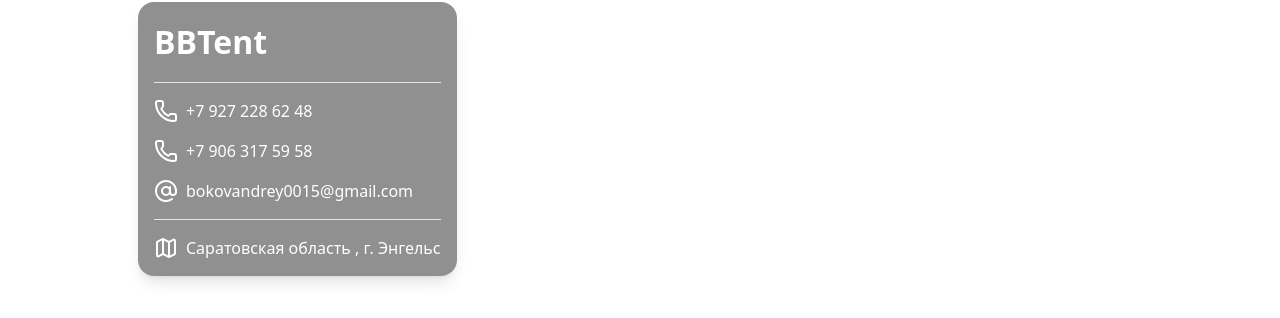
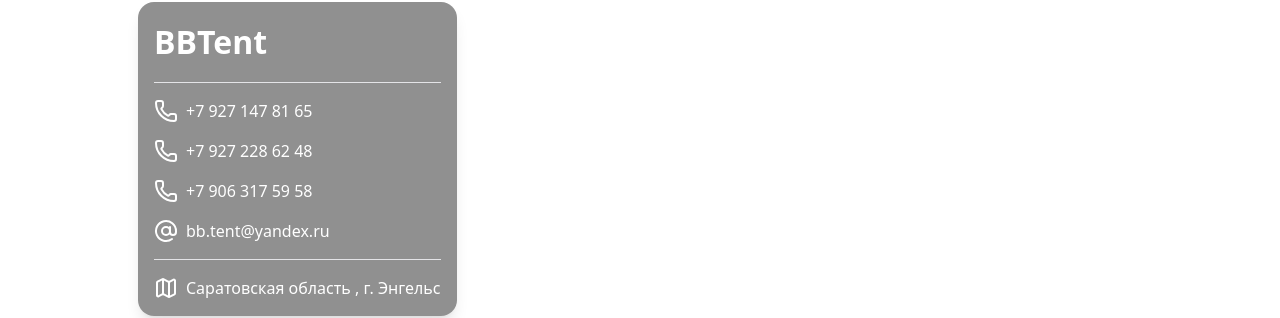
Before and after one commit to LedeuxOff/bbtent, a React (Vite) app: page / in a window 1280 px wide. Shown: the part 4021-4339 px from the top of the page. Built offline with nearby package versions, Linux system fonts and the light colour scheme.

Commit message:
feat: update UI for header contacts, update UI for map contacts

```diff
--- a/src/pages/main/map-section/index.tsx
+++ b/src/pages/main/map-section/index.tsx
@@ -10,24 +10,64 @@
         <div className="flex flex-col gap-8">
           <span className="text-[38px] font-[700]">Контакты</span>
 
-          <div className="h-[400px] rounded-[16px] overflow-hidden relative">
-            <div className="absolute top-8 left-8 p-4 bg-[rgba(9,9,9,0.45)] backdrop-blur-sm z-10 rounded-[16px] flex flex-col gap-4 shadow-lg text-white">
+          <div className="h-[200px] sm:h-[300px] md:h-[400px] rounded-[16px] overflow-hidden relative">
+            <div className="hidden md:flex absolute top-8 left-8 p-4 bg-[rgba(9,9,9,0.45)] backdrop-blur-sm z-10 rounded-[16px] flex-col gap-4 shadow-lg text-white">
               <span className="text-[32px] font-[700]">BBTent</span>
 
               <Separator />
 
               <div className="flex flex-col gap-4">
-                <span className="flex gap-2 items-center">
-                  <PhoneIcon /> +7 927 228 62 48
-                </span>
+                <div className="flex gap-2 group relative">
+                  <PhoneIcon className="group-hover:text-[#c4b089]" />
+                  <a
+                    href="tel:+79271478165"
+                    className="flex gap-2 items-center group-hover:text-[#c4b089] transition-all relative"
+                  >
+                    +7 927 147 81 65
+                    <span
+                      className={`absolute bottom-0 left-0 h-0.5 bg-[#ffd580] transition-all duration-300 w-0 group-hover:w-full`}
+                    />
+                  </a>
+                </div>
 
-                <span className="flex gap-2 items-center">
-                  <PhoneIcon /> +7 906 317 59 58
-                </span>
+                <div className="flex gap-2 group relative">
+                  <PhoneIcon className="group-hover:text-[#c4b089]" />
+                  <a
+                    href="tel:+79272286248"
+                    className="flex gap-2 items-center group-hover:text-[#c4b089] transition-all relative"
+                  >
+                    +7 927 228 62 48
+                    <span
+                      className={`absolute bottom-0 left-0 h-0.5 bg-[#ffd580] transition-all duration-300 w-0 group-hover:w-full`}
+                    />
+                  </a>
+                </div>
 
-                <span className="flex gap-2 items-center">
-                  <AtSignIcon /> bokovandrey0015@gmail.com
-                </span>
+                <div className="flex gap-2 group relative">
+                  <PhoneIcon className="group-hover:text-[#c4b089]" />
+                  <a
+                    href="tel:+79063175958"
+                    className="flex gap-2 items-center group-hover:text-[#c4b089] transition-all relative"
+                  >
+                    +7 906 317 59 58
+                    <span
+                      className={`absolute bottom-0 left-0 h-0.5 bg-[#ffd580] transition-all duration-300 w-0 group-hover:w-full`}
+                    />
+                  </a>
+                </div>
+
+                <div className="flex gap-2 group relative">
+                  <AtSignIcon className="group-hover:text-[#c4b089]" />
+                  <a
+                    href="mailto:bokovandrey0015@gmail.com"
+                    className="flex gap-2 items-center group-hover:text-[#c4b089] transition-all relative"
+                  >
+                    bb.tent@yandex.ru
+                    <span
+                      className={`absolute bottom-0 left-0 h-0.5 bg-[#ffd580] transition-all duration-300 w-0 group-hover:w-full`}
+                    />
+                  </a>
+                </div>
               </div>
 
               <Separator />
@@ -49,6 +89,48 @@
               </Map>
             </YMaps>
           </div>
+
+          <div className="flex md:hidden p-4 bg-[rgba(9,9,9,0.45)] backdrop-blur-sm z-10 rounded-[16px] flex-col gap-4 shadow-lg text-white">
+            <div className="flex flex-col gap-4">
+              <a href="tel:+79271478165" className="flex gap-2 items-center">
+                <PhoneIcon /> +7 927 147 81 65
+              </a>
+
+              <a href="tel:+79272286248" className="flex gap-2 items-center">
+                <PhoneIcon /> +7 927 228 62 48
+              </a>
+
+              <a href="tel:+79063175958" className="flex gap-2 items-center">
+                <PhoneIcon /> +7 906 317 59 58
+              </a>
+
+              <a
+                href="mailto:bokovandrey0015@gmail.com"
+                className="flex gap-2 items-center"
+              >
+                <AtSignIcon /> bb.tent@yandex.ru
+              </a>
+            </div>
+
+            <Separator />
+
+            <div className="flex gap-4">
+              <a href="https://wa.me/79271478165" target="_blank">
+                <img src="/messengers/whats-app.png" className="w-10" />
+              </a>
+
+              {/* TODO: добавить ссылку на телеграм группу */}
+              <a>
+                <img src="/messengers/telegramm.png" className="w-10" />
+              </a>
+            </div>
+
+            <Separator />
+
+            <span className="flex gap-2 items-center">
+              <MapIcon /> Саратовская область , г. Энгельс
+            </span>
+          </div>
         </div>
       </AppContainer>
     </div>
--- a/src/shared/ui-kit/link/index.tsx
+++ b/src/shared/ui-kit/link/index.tsx
@@ -38,7 +38,7 @@
         <span className="relative z-10">{children}</span>
         <span
           className={`absolute bottom-0 left-0 h-0.5 bg-[#ffd580] transition-all duration-300 w-0 group-hover:w-full`}
-        ></span>
+        />
       </span>
     </a>
   );
--- a/src/widgets/app-contacts/index.tsx
+++ b/src/widgets/app-contacts/index.tsx
@@ -4,7 +4,7 @@
   PopoverContent,
   PopoverTrigger,
 } from "@/components/ui/popover";
-import { AtSign, PhoneIcon } from "lucide-react";
+import { AtSignIcon, PhoneIcon } from "lucide-react";
 
 export const AppContacts = () => {
   return (
@@ -22,26 +22,60 @@
         align="end"
         alignOffset={-26}
         sideOffset={26}
-        className="bg-[rgba(9,9,9,0.45)] backdrop-blur-sm rounded-[18px] px-6 py-4 border-none shadow-none"
+        className="bg-[rgba(9,9,9,0.45)] backdrop-blur-sm rounded-[18px] px-6 py-4 border-none shadow-none w-auto"
       >
         <div className="flex flex-col gap-2 text-white">
-          <a href="tel:+79272286248" className="flex gap-2 items-center">
-            <PhoneIcon className="w-5 h-5" />
-            <span>+7 927 228 62 48</span>
+          <div className="flex gap-2 group relative">
+            <PhoneIcon className="group-hover:text-[#c4b089]" />
+            <a
+              href="tel:+79271478165"
+              className="flex gap-2 items-center group-hover:text-[#c4b089] transition-all relative"
+            >
+              +7 927 147 81 65
+              <span
+                className={`absolute bottom-0 left-0 h-0.5 bg-[#ffd580] transition-all duration-300 w-0 group-hover:w-full`}
+              />
             </a>
+          </div>
 
-          <a href="tel:+79063175958" className="flex gap-2 items-center">
-            <PhoneIcon className="w-5 h-5" />
-            <span>+7 906 317 59 58</span>
+          <div className="flex gap-2 group relative">
+            <PhoneIcon className="group-hover:text-[#c4b089]" />
+            <a
+              href="tel:+79272286248"
+              className="flex gap-2 items-center group-hover:text-[#c4b089] transition-all relative"
+            >
+              +7 927 228 62 48
+              <span
+                className={`absolute bottom-0 left-0 h-0.5 bg-[#ffd580] transition-all duration-300 w-0 group-hover:w-full`}
+              />
             </a>
+          </div>
 
+          <div className="flex gap-2 group relative">
+            <PhoneIcon className="group-hover:text-[#c4b089]" />
+            <a
+              href="tel:+79063175958"
+              className="flex gap-2 items-center group-hover:text-[#c4b089] transition-all relative"
+            >
+              +7 906 317 59 58
+              <span
+                className={`absolute bottom-0 left-0 h-0.5 bg-[#ffd580] transition-all duration-300 w-0 group-hover:w-full`}
+              />
+            </a>
+          </div>
+
+          <div className="flex gap-2 group relative">
+            <AtSignIcon className="group-hover:text-[#c4b089]" />
             <a
               href="mailto:bokovandrey0015@gmail.com"
-            className="flex gap-2 items-center"
+              className="flex gap-2 items-center group-hover:text-[#c4b089] transition-all relative"
             >
-            <AtSign className="w-5 h-5" />
-            <span>bokovandrey0015@gmail.com</span>
+              bb.tent@yandex.ru
+              <span
+                className={`absolute bottom-0 left-0 h-0.5 bg-[#ffd580] transition-all duration-300 w-0 group-hover:w-full`}
+              />
             </a>
+          </div>
         </div>
       </PopoverContent>
     </Popover>
```
Also changed, not shown: public/messengers/telegramm.png (added), public/messengers/whats-app.png (added). Lines whose indentation alone changed are shown as unchanged.
